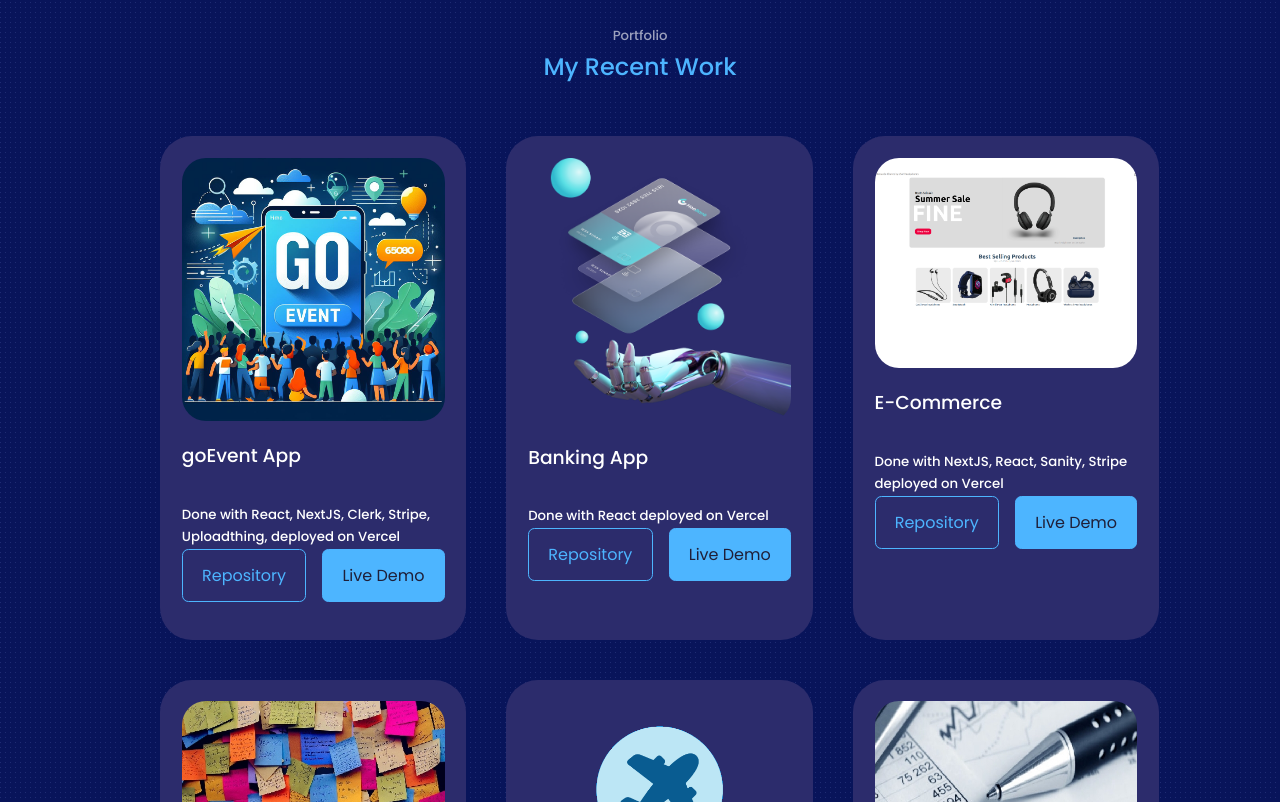
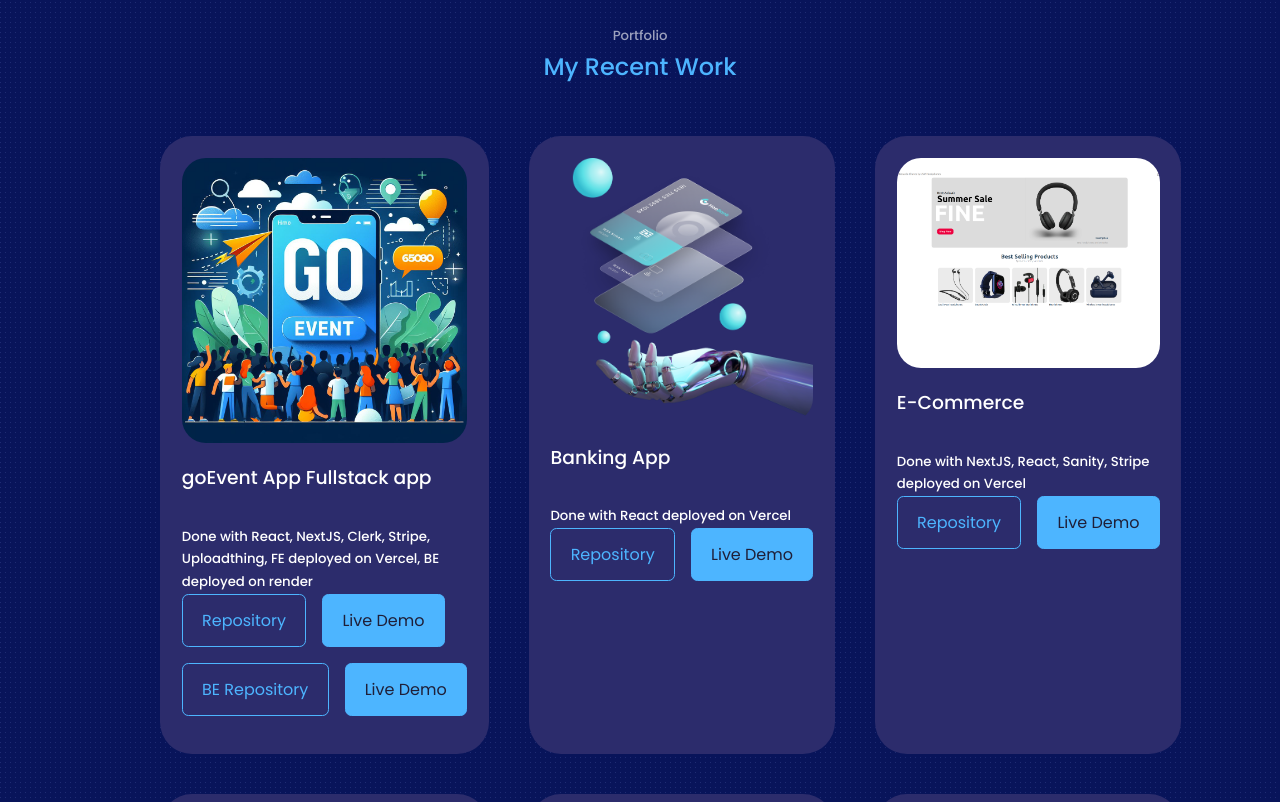
Before and after one commit to ijchavez/react-portfolio-website, a React (Create React App) app: page / in a window 1280 px wide. Shown: the part 6618-7420 px from the top of the page. Built offline with nearby package versions, Linux system fonts and the light colour scheme.

Commit message:
adding goEvent BE

```diff
--- a/package.json
+++ b/package.json
@@ -13,6 +13,7 @@
     "emailjs-com": "^3.2.0",
     "react": "^18.2.0",
     "react-bootstrap": "^2.4.0",
+    "react-chrono": "^2.6.1",
     "react-dom": "^18.2.0",
     "react-icons": "^4.4.0",
     "react-scripts": "^5.0.1",
--- a/src/assets/components/main/Portfolio.jsx
+++ b/src/assets/components/main/Portfolio.jsx
@@ -1,49 +1,80 @@
-import React from 'react'
+import React from "react";
 
-import SectionTitles from '../support/modules/SectionTitles'
+import SectionTitles from "../support/modules/SectionTitles";
 
-import '../../styles/portfolio.css'
-import data from '../../components/support/data/PortfolioData.js'
+import "../../styles/portfolio.css";
+import data from "../../components/support/data/PortfolioData.js";
 
 const Portfolio = () => {
   return (
-    <section id='portfolio'>
-      <SectionTitles
-        h5 = 'Portfolio'
-        h2 ='My Recent Work'
-      />
+    <section id="portfolio">
+      <SectionTitles h5="Portfolio" h2="My Recent Work" />
 
       <div className="container portfolio__container">
-        {
-          data.map(({ id, image, title, technologies, github, demo }) => {
-            return(
-              <article key={id}className = 'portfolio__item'>
+        {data.map(
+          ({
+            id,
+            image,
+            title,
+            technologies,
+            github,
+            demo,
+            gitlab,
+            demoapi,
+          }) => {
+            return (
+              <article key={id} className="portfolio__item">
                 <div className="portfolio__item-image">
                   <img src={image} alt={title} />
-
                 </div>
                 <h3>{title}</h3>
                 <h5>Done with {technologies}</h5>
                 <div className="portfolio__item-cta">
-                <a href={github} className='btn'>Repository</a>
-                <a href={demo} className='btn btn-primary' target="_blank" rel="noreferrer">Live Demo</a>
-
+                  <a
+                    href={github}
+                    className="btn"
+                    target="_blank"
+                    rel="noreferrer"
+                  >
+                    Repository
+                  </a>
+                  <a
+                    href={demo}
+                    className="btn btn-primary"
+                    target="_blank"
+                    rel="noreferrer"
+                  >
+                    Live Demo
+                  </a>
                 </div>
 
+                {gitlab && (
+                  <div className="portfolio__item-cta">
+                    <a
+                      href={gitlab}
+                      className="btn"
+                      target="_blank"
+                      rel="noreferrer"
+                    >
+                      BE Repository
+                    </a>
+                    <a
+                      href={demoapi}
+                      className="btn btn-primary"
+                      target="_blank"
+                      rel="noreferrer"
+                    >
+                      Live Demo
+                    </a>
+                  </div>
+                )}
               </article>
+            );
+          }
+        )}
+      </div>
+    </section>
+  );
+};
 
-           )
-
-          })
-
-        }
-
-      </div>
-
-    </section>
-
-  )
-
-}
-
-export default Portfolio
+export default Portfolio;
--- a/src/assets/components/support/data/PortfolioData.js
+++ b/src/assets/components/support/data/PortfolioData.js
@@ -1,132 +1,128 @@
-import IMG1 from '../../../images/portfolio1.jpg'
-import IMG2 from '../../../images/portfolio2.jpg'
-import IMG3 from '../../../images/portfolio3.jpg'
-import IMG4 from '../../../images/portfolio4.jpg'
-import IMG5 from '../../../images/portfolio5.png'
-import IMG6 from '../../../images/portfolio6.jpg'
-import IMG7 from '../../../images/portfolio7.jpg'
-import IMG8 from '../../../images/portfolio8.png'
-import IMG9 from '../../../images/airport-location-2959.png'
-import IMG10 from '../../../images/product.png'
-import IMG11 from '../../../images/robot.png'
-import IMG12 from '../../../images/d395045c-b147-4d2d-92a9-603339fdb47b.jpg'
+import IMG1 from "../../../images/portfolio1.jpg";
+import IMG2 from "../../../images/portfolio2.jpg";
+import IMG3 from "../../../images/portfolio3.jpg";
+import IMG4 from "../../../images/portfolio4.jpg";
+import IMG5 from "../../../images/portfolio5.png";
+import IMG6 from "../../../images/portfolio6.jpg";
+import IMG7 from "../../../images/portfolio7.jpg";
+import IMG8 from "../../../images/portfolio8.png";
+import IMG9 from "../../../images/airport-location-2959.png";
+import IMG10 from "../../../images/product.png";
+import IMG11 from "../../../images/robot.png";
+import IMG12 from "../../../images/d395045c-b147-4d2d-92a9-603339fdb47b.jpg";
 
-const data=[
+const data = [
   {
-        id : 13,
+    id: 13,
     image: IMG12,
-        title: "goEvent App",
-        technologies: "React, NextJS, Clerk, Stripe, Uploadthing, deployed on Vercel",
+    title: "goEvent App Fullstack app",
+    technologies:
+      "React, NextJS, Clerk, Stripe, Uploadthing, FE deployed on Vercel, BE deployed on render",
     github: "https://github.com/ijchavez/goevent_platform",
-        demo: "https://goevent-platform.vercel.app/"
+    demo: "https://goevent-platform.vercel.app/",
+    gitlab: "https://gitlab.com/ijchavez/goevent_platform",
+    demoapi: "https://gitlab.com/ijchavez/events-app-be",
   },
   {
-        id : 8,
+    id: 8,
     image: IMG11,
-        title: 'Banking App',
-        technologies: 'React deployed on Vercel',
-        github: 'https://gitlab.com/ijchavez/bank_modern_app',
-        demo: 'https://bank-modern-app-zeta.vercel.app/'
-
-    },{
-        id : 11,
-        image: IMG8,
-        title: 'E-Commerce',
-        technologies: 'NextJS, React, Sanity, Stripe deployed on Vercel',
-        github: 'https://github.com/ijchavez/ecommerce-sanity-stripe-jsm',
-        demo: 'https://ecommerce-sanity-stripe-jsm.vercel.app/'
-
+    title: "Banking App",
+    technologies: "React deployed on Vercel",
+    github: "https://gitlab.com/ijchavez/bank_modern_app",
+    demo: "https://bank-modern-app-zeta.vercel.app/",
   },
   {
-        id : 1,
-        image: IMG1,
-        title: 'Notes APP',
-        technologies: 'NodeJS, MongoDB, bryptJS, connect-flash, express, express-handlebars, mongoose, passport deployed on Fly.io',
-        github: 'https://github.com/ijchavez/notes-app',
-        demo: 'https://new-notes-app.fly.dev/'
-
+    id: 11,
+    image: IMG8,
+    title: "E-Commerce",
+    technologies: "NextJS, React, Sanity, Stripe deployed on Vercel",
+    github: "https://github.com/ijchavez/ecommerce-sanity-stripe-jsm",
+    demo: "https://ecommerce-sanity-stripe-jsm.vercel.app/",
   },
   {
-        id : 9,
-        image: IMG9,
-        title: 'Airport Flight Information',
-        technologies: 'React - Axios deployed on Vercel',
-        github: 'https://gitlab.com/ijchavez/flight-information',
-        demo: 'https://flight-information.vercel.app/'
-
+    id: 1,
+    image: IMG1,
+    title: "Notes APP",
+    technologies:
+      "NodeJS, MongoDB, bryptJS, connect-flash, express, express-handlebars, mongoose, passport deployed on Fly.io",
+    github: "https://github.com/ijchavez/notes-app",
+    demo: "https://new-notes-app.fly.dev/",
   },
   {
-        id : 2,
-        image: IMG2,
-        title: 'Budget',
-        technologies: 'Javascript',
-        github: 'https://github.com/ijchavez/JavaScript/tree/master/Leccion21_AplicacionPresupuesto',
-        demo: 'https://ijchavez.github.io/JavaScript/Leccion21_AplicacionPresupuesto/index.html'
-
+    id: 9,
+    image: IMG9,
+    title: "Airport Flight Information",
+    technologies: "React - Axios deployed on Vercel",
+    github: "https://gitlab.com/ijchavez/flight-information",
+    demo: "https://flight-information.vercel.app/",
   },
   {
-        id : 3,
-        image: IMG3,
-        title: 'To-Do List',
-        technologies: 'Javascript',
-        github: 'https://ijchavez.github.io/JavaScript/ToDoList/index.html',
-        demo: 'https://ijchavez.github.io/JavaScript/ToDoList/index.html'
-
+    id: 2,
+    image: IMG2,
+    title: "Budget",
+    technologies: "Javascript",
+    github:
+      "https://github.com/ijchavez/JavaScript/tree/master/Leccion21_AplicacionPresupuesto",
+    demo: "https://ijchavez.github.io/JavaScript/Leccion21_AplicacionPresupuesto/index.html",
   },
   {
-        id : 4,
-        image: IMG4,
-        title: 'Product API',
-        technologies: 'NodeJS, ExpressJS deployed on Render',
-        github: 'https://gitlab.com/ijchavez/nodejs',
-        demo: 'https://productsapi-n5p2.onrender.com/api/v1/products'
-
+    id: 3,
+    image: IMG3,
+    title: "To-Do List",
+    technologies: "Javascript",
+    github: "https://ijchavez.github.io/JavaScript/ToDoList/index.html",
+    demo: "https://ijchavez.github.io/JavaScript/ToDoList/index.html",
   },
   {
-        id : 10,
-        image: IMG10,
-        title: 'Product Catalog',
-        technologies: 'React - Axios, consuming data from NodeJS API, deployed on Vercel',
-        github: 'https://gitlab.com/ijchavez/productsapi',
-        demo: 'https://productsapi-six.vercel.app/'
-
+    id: 4,
+    image: IMG4,
+    title: "Product API",
+    technologies: "NodeJS, ExpressJS deployed on Render",
+    github: "https://gitlab.com/ijchavez/nodejs",
+    demo: "https://productsapi-n5p2.onrender.com/api/v1/products",
   },
   {
-        id : 12,
+    id: 10,
     image: IMG10,
-        title: 'Product Catalog',
-        technologies: 'AngularTS, consuming data from NodeJS API, deployed on Vercel',
-        github: 'https://bitbucket.org/LucasHood/angularfinalutn/',
-        demo: 'https://angularfinalutn.vercel.app/'
-
-    },{
-        id : 5,
-        image: IMG5,
-        title: 'Memo Card Game',
-        technologies: 'Javascript',
-        github: 'https://github.com/ijchavez/JavaScript/tree/master/MemoCard',
-        demo: 'https://ijchavez.github.io/JavaScript/MemoCard/juego.html'
-
+    title: "Product Catalog",
+    technologies:
+      "React - Axios, consuming data from NodeJS API, deployed on Vercel",
+    github: "https://gitlab.com/ijchavez/productsapi",
+    demo: "https://productsapi-six.vercel.app/",
   },
   {
-        id : 6,
-        image: IMG6,
-        title: 'Color Game',
-        technologies: 'Javascript',
-        github: 'https://github.com/Javascript/colorGame/index.html',
-        demo: 'https://ijchavez.github.io/JavaScript/colorGame/index.html'
-
+    id: 12,
+    image: IMG10,
+    title: "Product Catalog",
+    technologies:
+      "AngularTS, consuming data from NodeJS API, deployed on Vercel",
+    github: "https://bitbucket.org/LucasHood/angularfinalutn/",
+    demo: "https://angularfinalutn.vercel.app/",
   },
   {
-        id : 7,
+    id: 5,
+    image: IMG5,
+    title: "Memo Card Game",
+    technologies: "Javascript",
+    github: "https://github.com/ijchavez/JavaScript/tree/master/MemoCard",
+    demo: "https://ijchavez.github.io/JavaScript/MemoCard/juego.html",
+  },
+  {
+    id: 6,
+    image: IMG6,
+    title: "Color Game",
+    technologies: "Javascript",
+    github: "https://github.com/Javascript/colorGame/index.html",
+    demo: "https://ijchavez.github.io/JavaScript/colorGame/index.html",
+  },
+  {
+    id: 7,
     image: IMG7,
-        title: 'Metric Converter API',
-        technologies: 'Javascript',
-        github: 'https://github.com/ijchavez/metriconverter',
-        demo: 'https://ijchavez.github.io/metriconverter/views/index.html'
-
-    }
-
-]
+    title: "Metric Converter API",
+    technologies: "Javascript",
+    github: "https://github.com/ijchavez/metriconverter",
+    demo: "https://ijchavez.github.io/metriconverter/views/index.html",
+  },
+];
 
 export default data;
```
Lines whose indentation alone changed are shown as unchanged.
